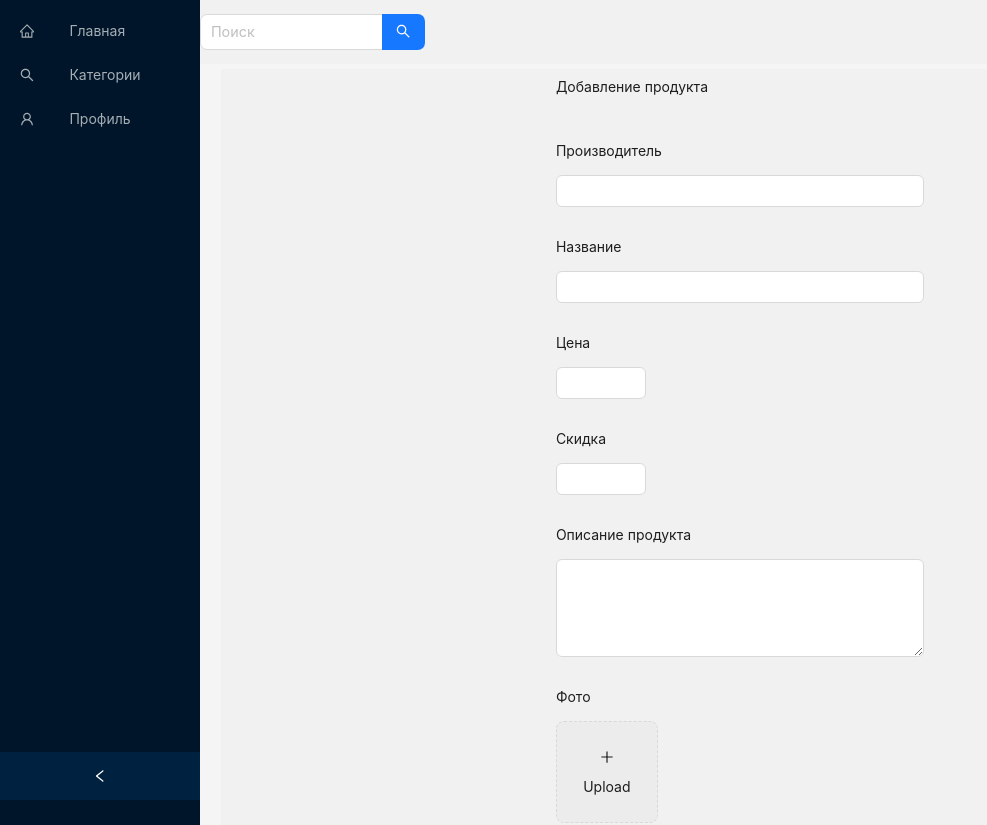
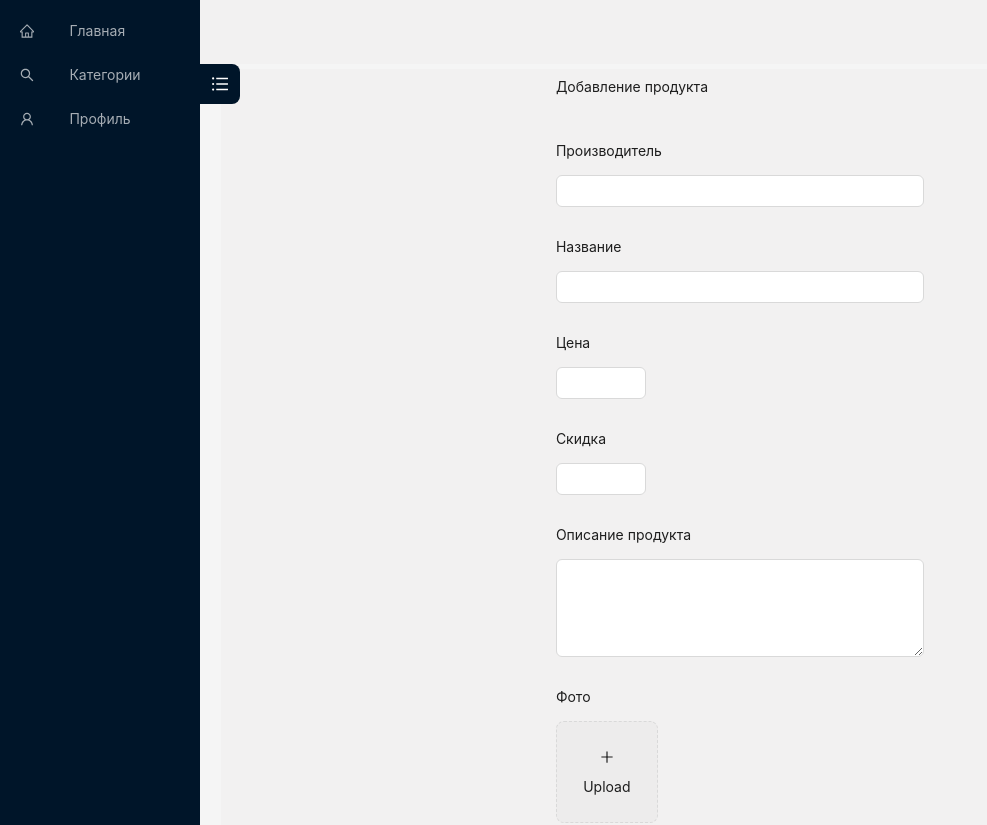
Before and after one commit to danil8665/Frontend, a Next.js app: page /addProduct in a window 1280 px wide. Shown: the top 825 px of the page, without its empty margins (0-987 px from the left). Built offline with nearby package versions, Linux system fonts and the light colour scheme.

Commit message:
port fix frontend

```diff
--- a/pages/Map.tsx
+++ b/pages/Map.tsx
@@ -13,7 +13,7 @@ export const Map:FC = () => {
 
     const [instance, setInstance] = useState([]);
     useEffect(() => {
-        fetch("http://127.0.0.1:3080/products")
+        fetch("http://127.0.0.1:8080/products")
             .then((response) => {
                 return response.json();
             })
--- a/pages/Register.tsx
+++ b/pages/Register.tsx
@@ -33,8 +33,6 @@ const Register: React.FC = () => {
   const onFinishFailed = (errorInfo: any) => {
     console.log('Failed:', errorInfo);
   };
-
-// 'http://localhost:3080/auth/register'
 
   return (
     <>
--- a/pages/about/[id].tsx
+++ b/pages/about/[id].tsx
@@ -95,7 +95,7 @@ const [collapsed, setCollapsed] = useState(false);
 const [instance, setInstance] = useState<any>('')
 useEffect(() => {
    if (Object.keys(router.query).length > 0) {
-    fetch(`http://127.0.0.1:3080/product/${router.query.id}`)
+    fetch(`http://127.0.0.1:8080/product/${router.query.id}`)
     .then((response) => {
         return response.json();
     })
@@ -107,7 +107,7 @@ useEffect(() => {
 
     const [image, setImage] = useState("");
     useEffect(() => {
-      fetch('http://localhost:3080/products')
+      fetch('http://localhost:8080/products')
           .then((response) => {
               return response.text();
           })
--- a/pages/addProduct.tsx
+++ b/pages/addProduct.tsx
@@ -74,7 +74,7 @@ const onFinish = async (values: any) => {
 
   return (
     <Layout style={{ minHeight: '100vh' }}>
-      <Sider collapsible collapsed={collapsed} onCollapse={(value) => setCollapsed(value)} breakpoint={'lg'} collapsedWidth={60}>
+      <Sider collapsible collapsed={collapsed} onCollapse={(value) => setCollapsed(value)} breakpoint={'lg'} collapsedWidth={0}>
       <div className="logo">
 
         </div>
@@ -89,9 +89,6 @@ const onFinish = async (values: any) => {
       <div className="homepage_wrap">
         <Header className="site-layout-background" style={{ padding: 0 }} >
         <div className="header">
-                  <div className="search">
-                   <MySearch />
-                  </div>
             </div>
         </Header>
         <Content style={{ margin: '0 16px' }}>
--- a/pages/index.tsx
+++ b/pages/index.tsx
@@ -62,7 +62,7 @@ const Home = () => {
   };
 
   const onFinish = async (values: any) => {
-    const response = await fetch('http://127.0.0.1:3080/auth/user', {
+    const response = await fetch('http://127.0.0.1:8080/auth/user', {
       method: "GET",
       body: JSON.stringify(values),
       headers: {
--- a/pages/logim.tsx
+++ b/pages/logim.tsx
@@ -81,7 +81,7 @@ const Login = () => {
   }
 
   const onFinishRegister = async (values: any) => {
-    const response = await fetch('http://127.0.0.1:3080/auth/register', {
+    const response = await fetch('http://127.0.0.1:8080/auth/register', {
       method: "POST",
       body: JSON.stringify(values),
       headers: {
```
